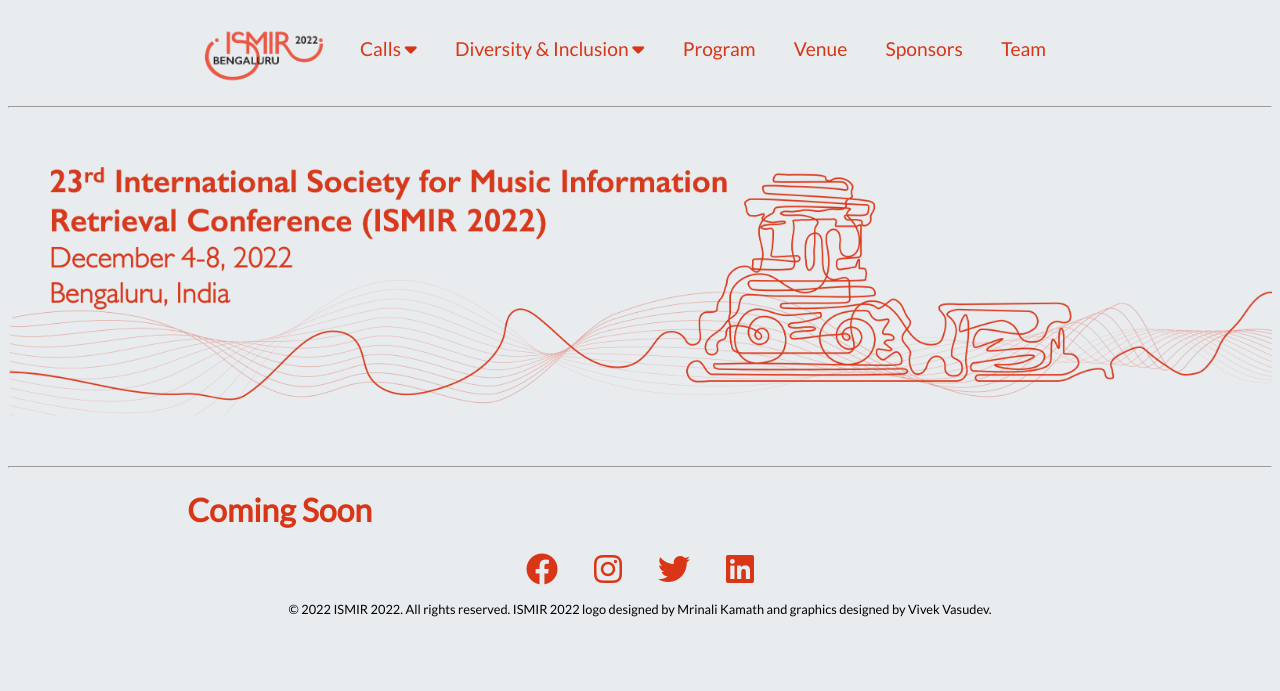
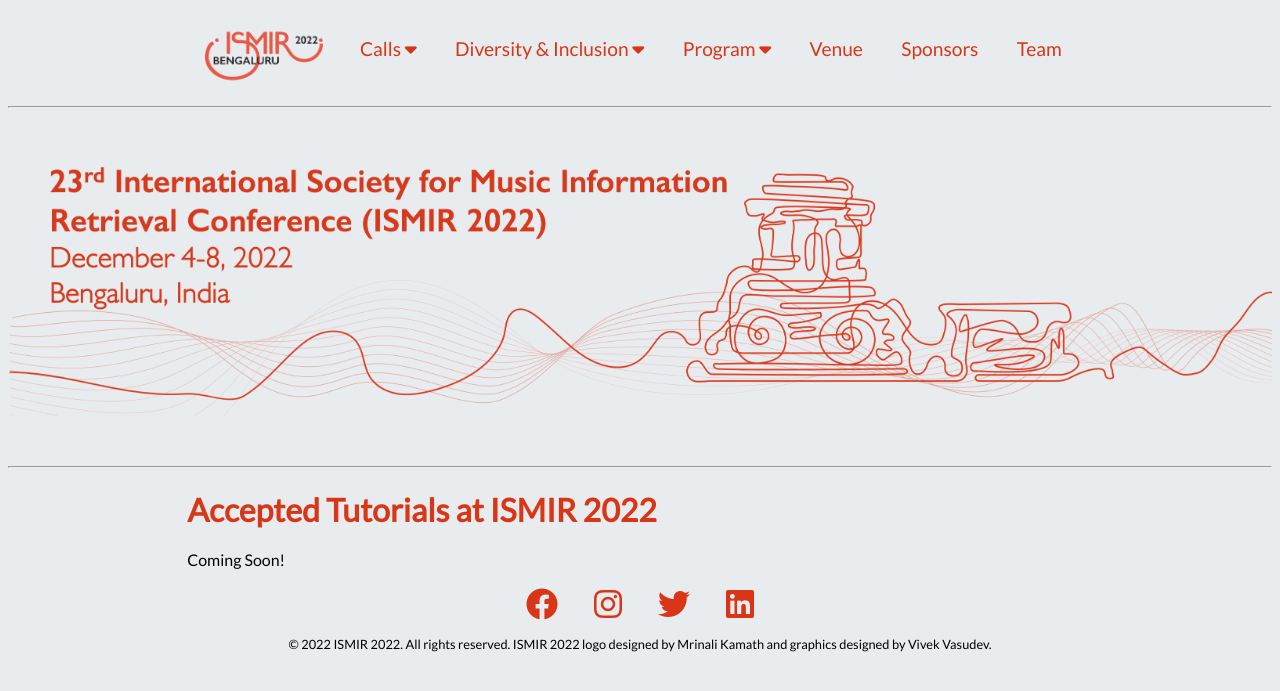
Before and after one commit to ismir2022/ismir2022.github.io, a Jekyll site: the page built from program/tutorials.md, in a window 1280 px wide. Shown: the top 691 px of the page. Built offline with Jekyll 4.4.1, drawn with Linux system fonts in a browser that asks for light colours; nearby versions of some CDN libraries.

Commit message:
tutorials page setup

```diff
--- a/_includes/header.html
+++ b/_includes/header.html
@@ -24,7 +24,14 @@
           <a href="../diversity/wimir">WiMIR</a>
         </div>
       </div>
-      <a href="../program">Program</a>
+      <div class="dropdown">
+        <button class="dropbtn">Program
+          <i class="fa fa-caret-down"></i>
+        </button>
+        <div class="dropdown-content">
+          <a href="../program/tutorials">Tutorials</a>
+        </div>
+      </div>
       <a href="../venue">Venue</a>
       <a href="../sponsors">Sponsors</a>
       <!-- <a href="../diversity/mentoring">ISMIR Mentoring Program</a> -->
--- a/program.md
+++ b/program/tutorials.md
@@ -2,4 +2,5 @@
 layout: page
 title: International Society for Music Information Retrieval
 ---
-# Coming Soon
+# Accepted Tutorials at ISMIR 2022
+Coming Soon!
```
